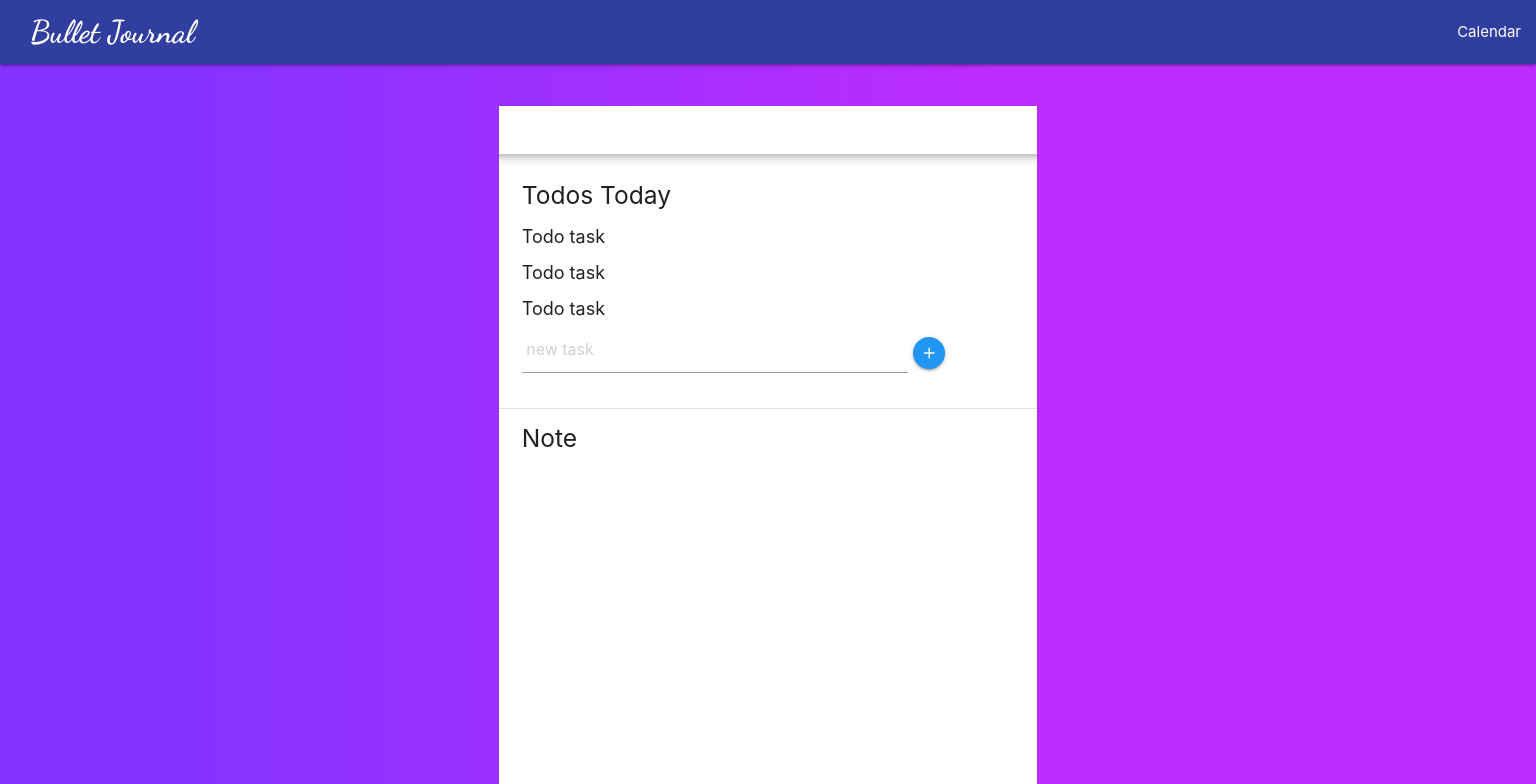
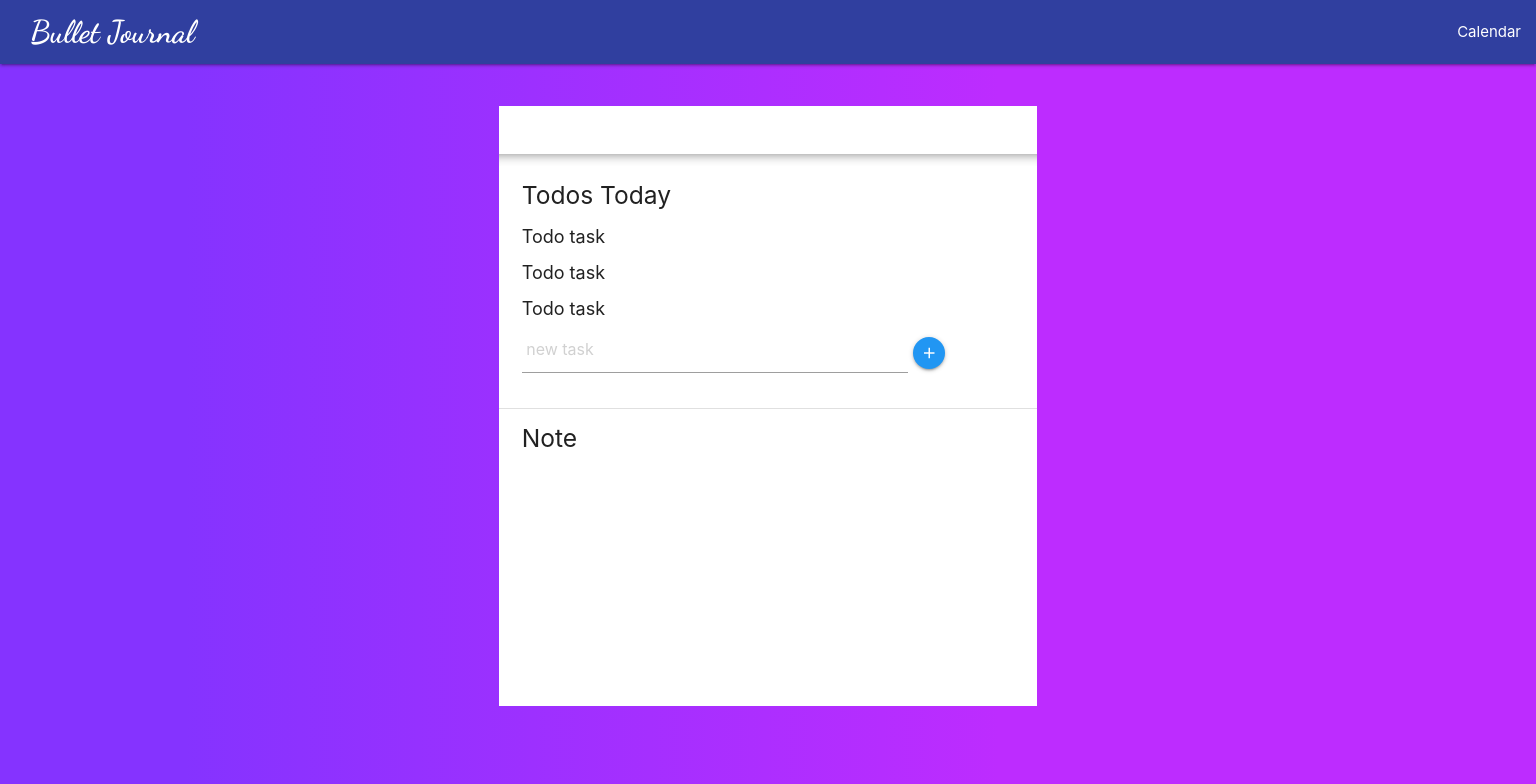
Before and after one commit to fengruigan/bullet-journal, a React (Create React App) app: page / in a window 1536 px wide. Shown: the top 784 px of the page. Built offline with nearby package versions, Linux system fonts and the light colour scheme.

Commit message:
install ant-design

```diff
--- a/package.json
+++ b/package.json
@@ -6,6 +6,7 @@
     "@testing-library/jest-dom": "^4.2.4",
     "@testing-library/react": "^9.5.0",
     "@testing-library/user-event": "^7.2.1",
+    "antd": "^4.7.0",
     "react": "^16.13.1",
     "react-dom": "^16.13.1",
     "react-router-dom": "^5.2.0",
--- a/src/css/journal/journal.css
+++ b/src/css/journal/journal.css
@@ -28,6 +28,13 @@
 	}
 }
 
+@media (min-width: 1440px) {
+	.journal {
+		width: 50%;
+		height: 40rem;
+	}
+}
+
 @media (max-width: 991px) {
 	.date {
 		font-size: 1rem;
```
Also changed, not shown: src/css/App.css (+0 -22 lines), 1 other file (tests, documents, lock files or other folders).
